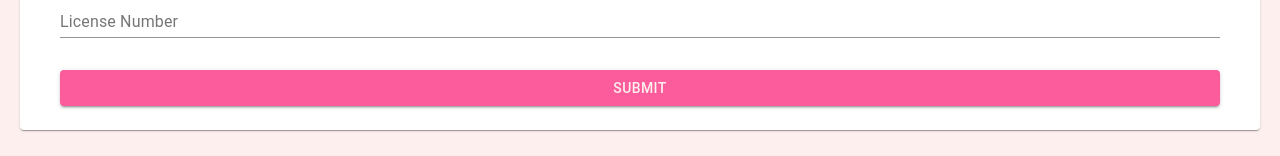
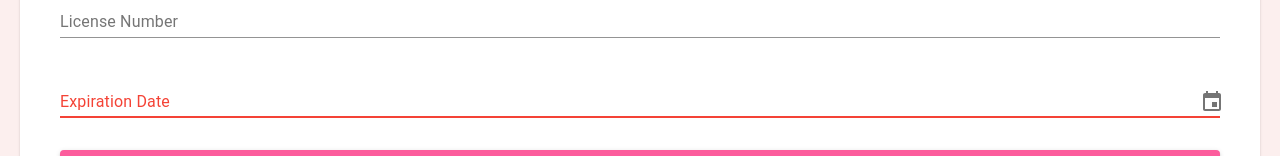
Before and after one commit to mchuong1/turnmanagementsystem, a React (Create React App) app: page / in a window 1280 px wide. Shown: the part 871-1027 px from the top of the page. Built offline with nearby package versions, Linux system fonts and the light colour scheme; no server answers.

Commit message:
add expiration date

```diff
--- a/src/index.js
+++ b/src/index.js
@@ -3,6 +3,8 @@ import ReactDOM from 'react-dom';
 import './index.css';
 import { BrowserRouter } from 'react-router-dom';
 import { Auth0Provider } from '@auth0/auth0-react';
+import { LocalizationProvider } from '@mui/x-date-pickers/LocalizationProvider';
+import { AdapterDateFns } from '@mui/x-date-pickers/AdapterDateFns';
 import App from './App';
 import reportWebVitals from './reportWebVitals';
 
@@ -13,7 +15,9 @@ ReactDOM.render(
     redirectUri={`${window.location.origin}/dashboard`}
   >
     <BrowserRouter>
-      <App />
+      <LocalizationProvider dateAdapter={AdapterDateFns}>
+        <App />
+      </LocalizationProvider>
     </BrowserRouter>
   </Auth0Provider>,
   document.getElementById('root'),
--- a/src/pages/Check-in/Checkin.js
+++ b/src/pages/Check-in/Checkin.js
@@ -5,10 +5,11 @@ import {
   Button, TextField, Typography,
   Card, CardContent, CircularProgress, Select, MenuItem, FormControl, InputLabel, FormHelperText,
 } from '@material-ui/core';
+import * as yup from 'yup';
+import PropTypes from 'prop-types';
 import { useFormik } from 'formik';
-import * as yup from 'yup';
 import { withRouter } from 'react-router-dom';
-import PropTypes from 'prop-types';
+import { DesktopDatePicker } from '@mui/x-date-pickers';
 import { sendEmail } from '../../service/clientService';
 import { states } from '../../service/utils';
 
@@ -53,6 +54,7 @@ const validationSchema = yup.object({
   state: yup.string('Enter your State.').required('Required.'),
   zip: yup.string('Enter your Zip Code.').required('Required.'),
   license_number: yup.string('Enter your license number.').matches(/[A-Z]{2}[0-9]{7}/, 'License Number need to start with 2 letters followed by 7 numbers').required('Required.'),
+  expiration_date: yup.date().required('Required')
 });
 
 function Checkin(props) {
@@ -84,6 +86,7 @@ function Checkin(props) {
       state: '',
       zip: '',
       license_number: '',
+      expiration_date: '',
     },
     validationSchema,
     onSubmit: (values) => handleCheckInButton(values),
@@ -196,6 +199,16 @@ function Checkin(props) {
             error={formik.touched.license_number && Boolean(formik.errors.license_number)}
             helperText={formik.touched.license_number && formik.errors.license_number}
           />
+          <DesktopDatePicker
+            id="expiration_date"
+            name="expiration_date"
+            label="Expiration Date"
+            inputFormat="MM/dd/yyyy"
+            value={formik.values.expiration_date}
+            onChange={event => formik.setFieldValue('expiration_date', event)}
+            renderInput={(params) => <TextField {...params} />}
+            disablePast
+          />
           <Button className={classes.primary} variant='contained' type='submit'>
             {isCheckingIn ? <CircularProgress size={24} /> : 'Submit'}
           </Button>
```
Also changed, not shown: package.json (+7 -1 lines), 2 other files (tests, documents, lock files or other folders).
